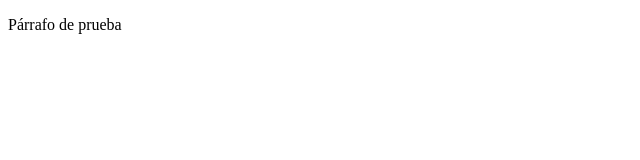
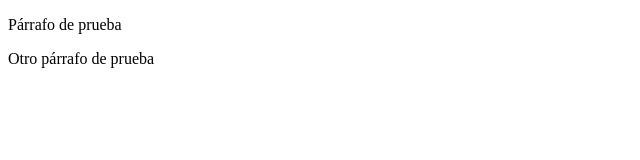
Before and after one commit to gacanepa/web, a plain HTML site: page index.html in a window 1280 px wide. Shown: the whole page, without its empty margins (0-640 px from the left). Drawn offline with Linux system fonts and the light colour scheme.

Commit message:
Agregar un nuevo párrafo

```diff
--- a/index.html
+++ b/index.html
@@ -6,5 +6,6 @@
   </head>
   <body>
     <p>Párrafo de prueba</p>
+    <p>Otro párrafo de prueba</p>
   </body>
 </html>
```
